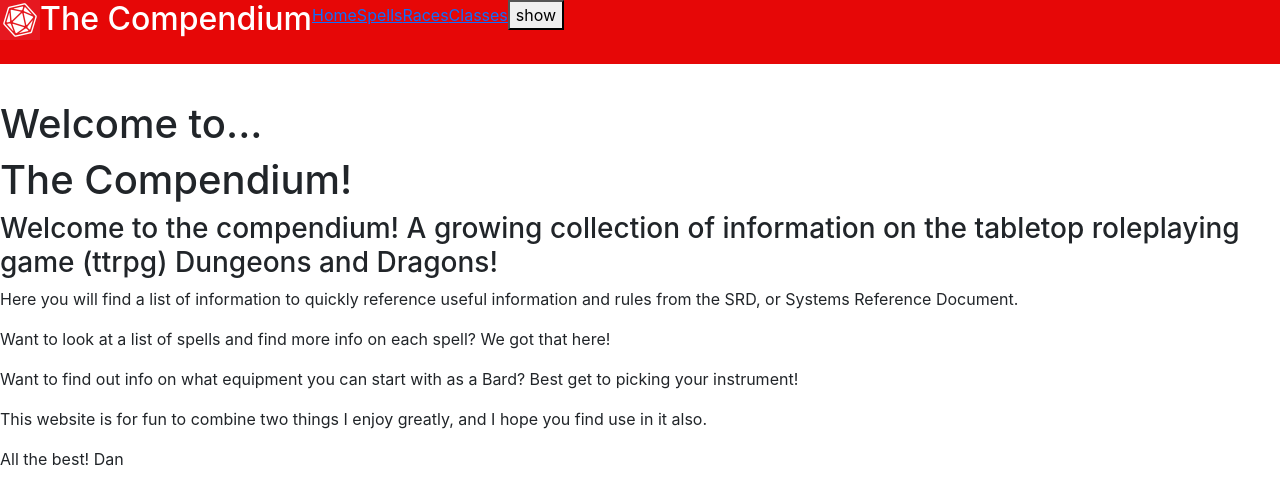
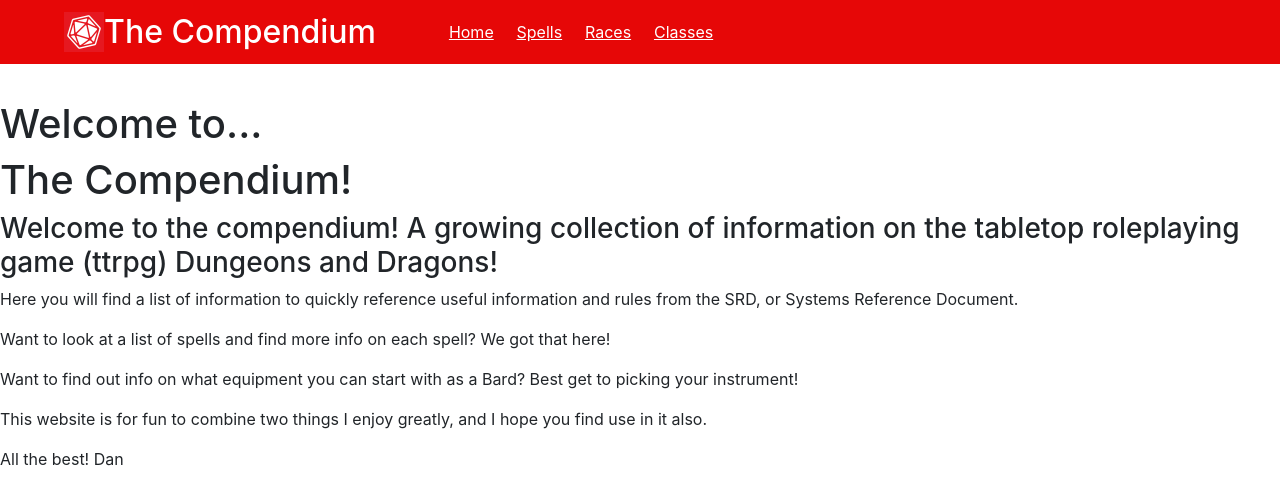
Before and after one commit to dkbeale/thecomependium, a React (Create React App) app: page / in a window 1280 px wide. Shown: the top 504 px of the page. Built offline with nearby package versions, Linux system fonts and the light colour scheme.

Commit message:
updated navbar, spaced contents, styled burger button and offcanvas menu

```diff
--- a/package.json
+++ b/package.json
@@ -12,6 +12,7 @@
     "react": "^17.0.2",
     "react-bootstrap": "^2.0.2",
     "react-dom": "^17.0.2",
+    "react-icons": "^4.3.1",
     "react-router-bootstrap": "^0.25.0",
     "react-router-dom": "^5.3.0",
     "react-scripts": "4.0.3",
--- a/src/components/Nav.jsx
+++ b/src/components/Nav.jsx
@@ -7,15 +7,17 @@
   return (
     <section id="nav_bar">
       <div id="nav_content">
+        <div id="title_and_icon">
         <img alt="site icon" src={d20icon} width="40" height="40" />{" "}
         <h2>The Compendium</h2>
+      </div>
         <div id="nav_links">
-          <Link to="/">Home</Link>
-          <Link to="/spells">Spells</Link>
-          <Link to="/races">Races</Link>
-          <Link to="/classes">Classes</Link>
-          <NavOffCanvas/>
+          <Link to="/" className="nav_link">Home</Link>
+          <Link to="/spells" className="nav_link">Spells</Link>
+          <Link to="/races" className="nav_link">Races</Link>
+          <Link to="/classes" className="nav_link">Classes</Link>
         </div>
+        <NavOffCanvas/>
       </div>
     </section>
   );
--- a/src/components/NavOffCanvas.jsx
+++ b/src/components/NavOffCanvas.jsx
@@ -1,6 +1,9 @@
 import React from "react";
 import { useState } from "react";
 import { Offcanvas } from "react-bootstrap";
+import { FiMenu } from "react-icons/fi";
+import { Link } from "react-router-dom";
+import "../styles/Nav.css"
 
 const NavOffCanvas = () => {
   const [show, setShow] = useState(false);
@@ -10,13 +13,18 @@
 
   return (
     <>
-      <button onClick={handleShow}>show</button>
-      <Offcanvas show={show} onHide={handleClose} placement="end">
-        <Offcanvas.Header closeButton>
-            <Offcanvas.Title>The Compendium</Offcanvas.Title>
+      <button onClick={handleShow} id="nav_button">
+        <FiMenu id="button_bars"/>
+      </button>
+      <Offcanvas show={show} onHide={handleClose} placement="end" id="offcanvas_container">
+        <Offcanvas.Header closeButton id="offcanvas_header">
+          <Offcanvas.Title>The Compendium</Offcanvas.Title>
         </Offcanvas.Header>
-        <Offcanvas.Body>
-            Text
+        <Offcanvas.Body id="Offcanvas_body">
+          <Link to="/" className="offcanvas_nav_link">Home</Link>
+          <Link to="/spells" className="offcanvas_nav_link">Spells</Link>
+          <Link to="/races" className="offcanvas_nav_link">Races</Link>
+          <Link to="/classes" className="offcanvas_nav_link">Classes</Link>
         </Offcanvas.Body>
       </Offcanvas>
     </>
--- a/src/styles/Nav.css
+++ b/src/styles/Nav.css
@@ -1,12 +1,104 @@
 #nav_bar {
-    background-color: rgb(230, 7, 7);
-    position:fixed;
-    top: 0;
-    width: 100%;
-    height: 8%;
+  background-color: rgb(230, 7, 7);
+  position: fixed;
+  top: 0;
+  width: 100%;
+  height: 8%;
+  display: flex;
+  align-items: center;
+  justify-content: center;
 }
 
 #nav_content {
+  display: flex;
+  color: white;
+  max-width: 90%;
+  min-width: 90%;
+  max-height: 90%;
+  justify-content: space-between;
+}
+
+#title_and_icon {
+    display: flex;
+}
+
+h2 {
+    margin: 0;
+    display: flex;
+    align-items: center;
+
+}
+
+@media screen and (min-width: 700px) {
+  #nav_button {
+    display: none;
+  }
+
+  #nav_links {
+    display: flex;
+    align-items: center;
+    margin-left: 50px;
+    max-width: 350px;
+    min-width: 310px;
+    justify-content: space-evenly;
+  }
+
+  .nav_link {
+      color: white;
+  }
+
+  #nav_content {
     display: flex;
     color: white;
+    max-width: 90%;
+    min-width: 90%;
+    max-height: 90%;
+    justify-content:flex-start;
+  }
 }
+
+@media screen and (max-width: 699px) {
+  #nav_links {
+    display: none;
+  }
+
+  #nav_content {
+    display: flex;
+    color: white;
+    max-width: 90%;
+    min-width: 90%;
+    max-height: 90%;
+    justify-content: space-between;
+  }
+}
+
+#nav_button {
+    width: 40px;
+    height: 40px;
+    border-radius: 5px;
+}
+
+#button_bars {
+    width: 25px;
+    height: 25px;
+}
+
+
+
+#offcanvas_container {
+  max-width: 300px;
+}
+
+#offcanvas_header {
+  background-color: rgb(230, 7, 7);
+  color: white;
+}
+
+#Offcanvas_body {
+  display: flex;
+  flex-direction: column;
+}
+
+.offcanvas_nav_link {
+    margin-bottom: 10px;
+}
```
Also changed, not shown: 1 other file (tests, documents, lock files or other folders).
